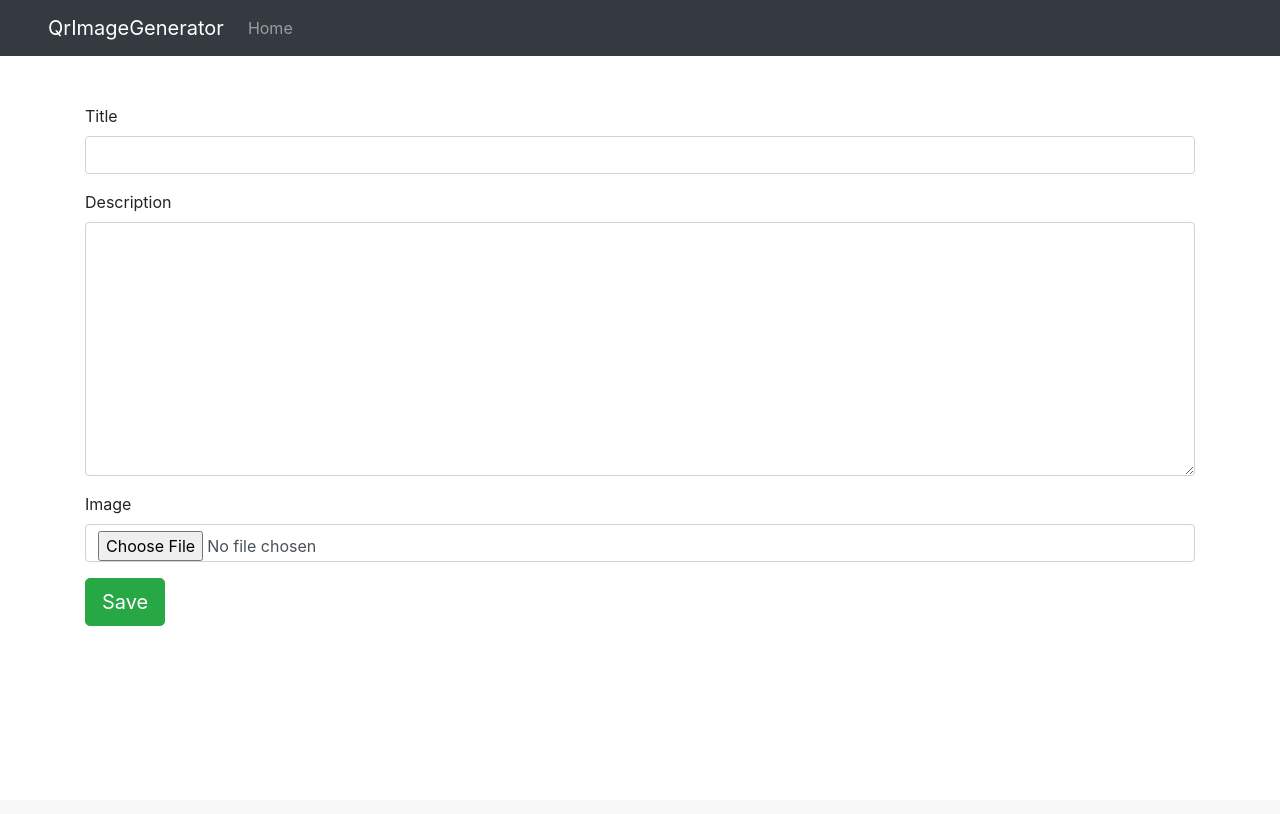
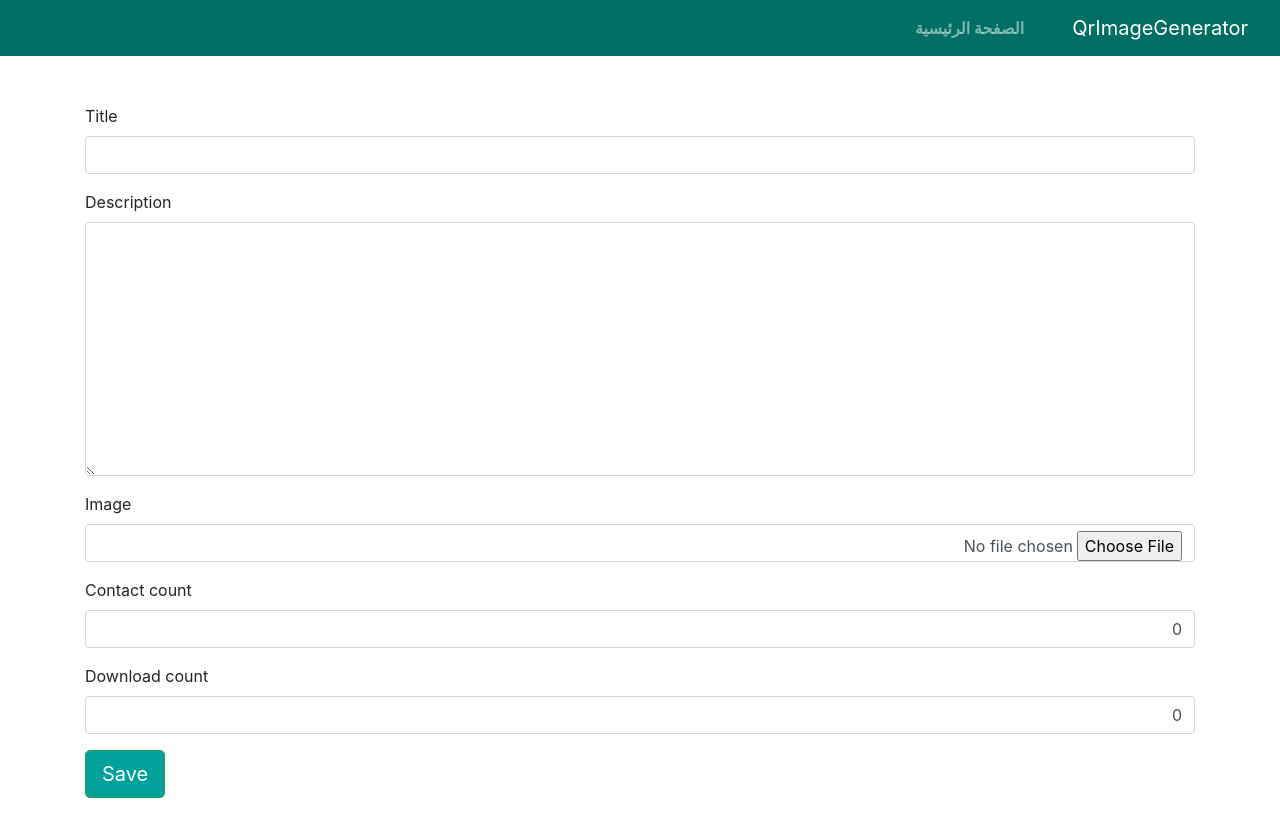
Before and after one commit to OtmanGX/ImageQrGenerator, a Django app: template core/templates/create_image.html in a window 1280 px wide. Before the commit the page ends 626 px from the top, so only its background shows below. Run offline with Django 3.2, Linux system fonts and the light colour scheme; the template is opened without the code that fills it: values that come from a table or form of the project are taken from there, others are empty; some libraries are stand-ins or nearby versions.

Commit message:
Add view counter

```diff
--- a/core/models.py
+++ b/core/models.py
@@ -1,3 +1,5 @@
+from django.contrib.contenttypes.fields import GenericRelation
+from hitcount.models import HitCountMixin, HitCount
 from django.db import models
 from django.dispatch import receiver
 import os
@@ -9,6 +11,10 @@ class Image(models.Model):
     created_at = models.DateTimeField(auto_now_add=True)
     updated_at = models.DateTimeField(auto_now_add=True)
     image = models.ImageField(upload_to='img', blank=False)
+    hit_count_generic = GenericRelation(HitCount, object_id_field='object_pk',
+                                        related_query_name='hit_count_generic_relation')
+    contact_count = models.PositiveIntegerField(default=0)
+    download_count = models.PositiveIntegerField(default=0)
 
     def __str__(self):
         return self.title
--- a/core/templates/base.html
+++ b/core/templates/base.html
@@ -1,14 +1,15 @@
 {% load static %}
-<html lang="en">
+<html lang="ar" dir="rtl">
 <head>
     <meta charset="UTF-8">
     <title>QrImageGenerator</title>
     <link href="https://fonts.googleapis.com/css?family=Montserrat:400,500,800,900" rel="stylesheet">
     <link rel="stylesheet" href="https://stackpath.bootstrapcdn.com/bootstrap/4.5.2/css/bootstrap.min.css" integrity="sha384-JcKb8q3iqJ61gNV9KGb8thSsNjpSL0n8PARn9HuZOnIxN0hoP+VmmDGMN5t9UJ0Z" crossorigin="anonymous">
+    <link rel="stylesheet" href="{% static 'css/style.css' %}">
 </head>
     <body>
     <div class="container-fluid p-0 mb-5">
-        <nav class="navbar navbar-dark bg-dark navbar-expand-lg pl-5">
+        <nav class="navbar navbar-dark primary-color navbar-expand-lg pl-5">
         <a id="logo" href="#" class="navbar-brand">QrImageGenerator</a>
         <button class="navbar-toggler" type="button" data-toggle="collapse" data-target="#navbarNavDropdown" aria-controls="navbarNavDropdown" aria-expanded="false" aria-label="Toggle navigation">
             <span class="navbar-toggler-icon"></span>
@@ -16,8 +17,8 @@
         <div class="collapse navbar-collapse" id="navbarNavDropdown">
             <ul class="navbar-nav">
                 <li class="nav-item">
-                    <a class="nav-link {% if request.path == '/' %}active{% endif %}" href="/">
-                        Home
+                    <a class="nav-link font-weight-bold {% if request.path == '/' %}active{% endif %}" href="/">
+                        الصفحة الرئيسية
                     </a>
                 </li>
             </ul>
@@ -32,9 +33,9 @@
     {% endblock %}
 
 
-    <script src="https://code.jquery.com/jquery-3.5.1.slim.min.js" integrity="sha384-DfXdz2htPH0lsSSs5nCTpuj/zy4C+OGpamoFVy38MVBnE+IbbVYUew+OrCXaRkfj" crossorigin="anonymous"></script>
+    <script src="https://code.jquery.com/jquery-3.5.1.min.js"></script>
     <script src="https://cdn.jsdelivr.net/npm/popper.js@1.16.1/dist/umd/popper.min.js" integrity="sha384-9/reFTGAW83EW2RDu2S0VKaIzap3H66lZH81PoYlFhbGU+6BZp6G7niu735Sk7lN" crossorigin="anonymous"></script>
     <script src="https://stackpath.bootstrapcdn.com/bootstrap/4.5.2/js/bootstrap.min.js" integrity="sha384-B4gt1jrGC7Jh4AgTPSdUtOBvfO8shuf57BaghqFfPlYxofvL8/KUEfYiJOMMV+rV" crossorigin="anonymous"></script>
-
+    <script src="{% static 'js/main.js' %}"></script>
 </body>
 </html>
--- a/core/templates/create_image.html
+++ b/core/templates/create_image.html
@@ -18,8 +18,8 @@
         {% endfor %}
       </div>
     {% endfor %}
-        <div class="form-group">
-      <button type="submit" class="btn btn-lg btn-success">
+        <div dir="rtl" class="form-group">
+      <button type="submit" class="btn btn-lg btn-success secondary-color">
         Save
       </button>
     </div>
--- a/core/templates/index.html
+++ b/core/templates/index.html
@@ -3,7 +3,7 @@
 {% load humanize %}
 {% block main %}
 <div class="container">
-<a href="{%url 'create' %}" class="btn btn-outline-dark float-right">Add</a>
+<a href="{%url 'create' %}" class="btn btn-outline-secondary btn-secondary-color float-right">Add</a>
 <section>
         <h2 class="text-center section-title m-4">Images</h2>
         <div class="container">
@@ -19,7 +19,7 @@
 <!--                            <p class="card-text">{{ image.description }}...</p>-->
 <!--                            <button type="button" class="btn btn-outline-secondary">Secondary</button>-->
                             <div class="btn-grp">
-                            <a href="{% url 'detail' image.id %}" class="btn btn-outline-secondary btn-sm">Show</a>
+                            <a href="{% url 'detail' image.id %}" class="btn btn-outline-primary btn-another-color btn-sm">Show</a>
                             <a href="{% url 'update' image.id %}" class="btn btn-outline-warning btn-sm">Edit</a>
                             <a href="{% url 'delete' image.id %}" class="btn btn-outline-danger btn-sm">Delete</a>
                                 </div>
--- a/qrproject/settings.py
+++ b/qrproject/settings.py
@@ -40,7 +40,8 @@ INSTALLED_APPS = [
     'django.contrib.humanize',
     'widget_tweaks',
     'qr_code',
-    'core'
+    'core',
+    'hitcount'
 ]
 
 MIDDLEWARE = [
@@ -109,7 +110,7 @@ AUTH_PASSWORD_VALIDATORS = [
 
 LANGUAGE_CODE = 'en-us'
 
-TIME_ZONE = 'UTC'
+TIME_ZONE = 'Asia/Riyadh'
 
 USE_I18N = True
 
--- a/qrproject/urls.py
+++ b/qrproject/urls.py
@@ -17,7 +17,8 @@ from django.contrib import admin
 from django.urls import path
 from django.conf.urls.static import static
 
-from core.views import ImageListView, ImageCreateView, ImageUpdateView, ImageDeleteView, ImageDetailView
+from core.views import ImageListView, ImageCreateView, ImageUpdateView, \
+    ImageDeleteView, ImageDetailView, ImageDownload, ImageContact
 from qrproject import settings
 
 urlpatterns = [
@@ -27,4 +28,6 @@ urlpatterns = [
     path('update/<int:pk>', ImageUpdateView.as_view(), name="update"),
     path('delete/<int:pk>', ImageDeleteView.as_view(), name="delete"),
     path('image/<int:pk>', ImageDetailView.as_view(), name="detail"),
+    path('image/download/<int:pk>', ImageDownload.as_view(), name="download"),
+    path('image/contact/<int:pk>', ImageContact.as_view(), name="contact"),
 ] + static(settings.MEDIA_URL, document_root=settings.MEDIA_ROOT)
--- /dev/null
+++ b/static/css/style.css
@@ -0,0 +1,24 @@
+.primary-color {
+    background-color: #006E62;
+}
+
+.secondary-color {
+    background-color: #00A19B;
+}
+
+.btn-secondary-color {
+    border-color: #00A19B;
+    color: #00A19B;
+}
+
+.btn-another-color {
+    border-color: #0065A1;
+    color: #0065A1;
+}
+
+.another-color {
+    background-color: #0065A1;
+}
+ body {
+ direction: rtl;
+ }
--- /dev/null
+++ b/static/js/main.js
@@ -0,0 +1,18 @@
+async function ajaxDownloadCounter(id) {
+    console.log(id);
+    $.ajax({
+        url: `/image/download/${id}`,
+        success: async function (data) {
+            console.log(data);
+        }
+    });
+};
+async function ajaxContactCounter(id) {
+    console.log(id);
+    $.ajax({
+        url: `/image/contact/${id}`,
+        success: async function (data) {
+            console.log(data);
+        }
+    });
+};
```
Also changed, not shown: core/templates/image_detail.html (+34 -1 lines), core/views.py (+29 -3 lines).
